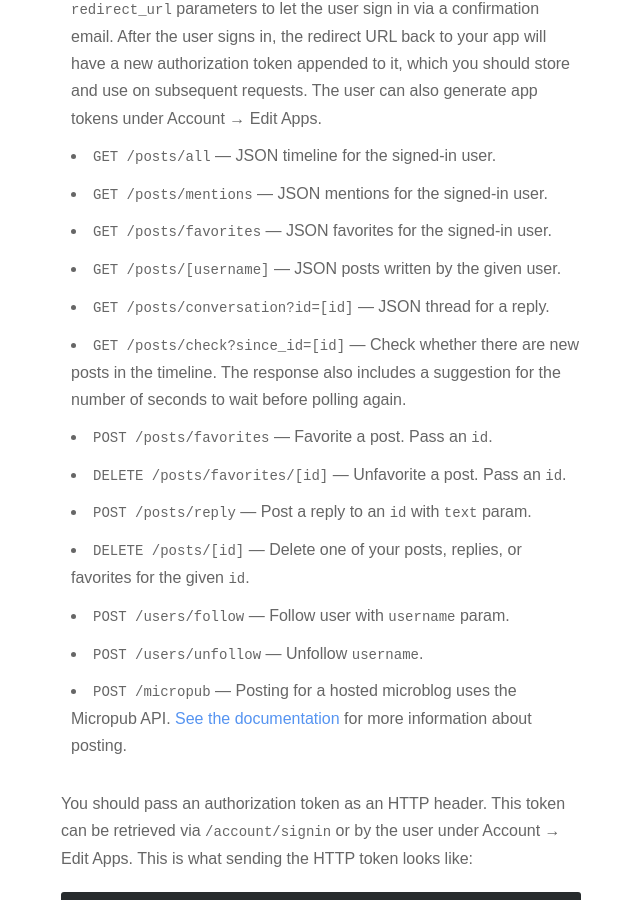
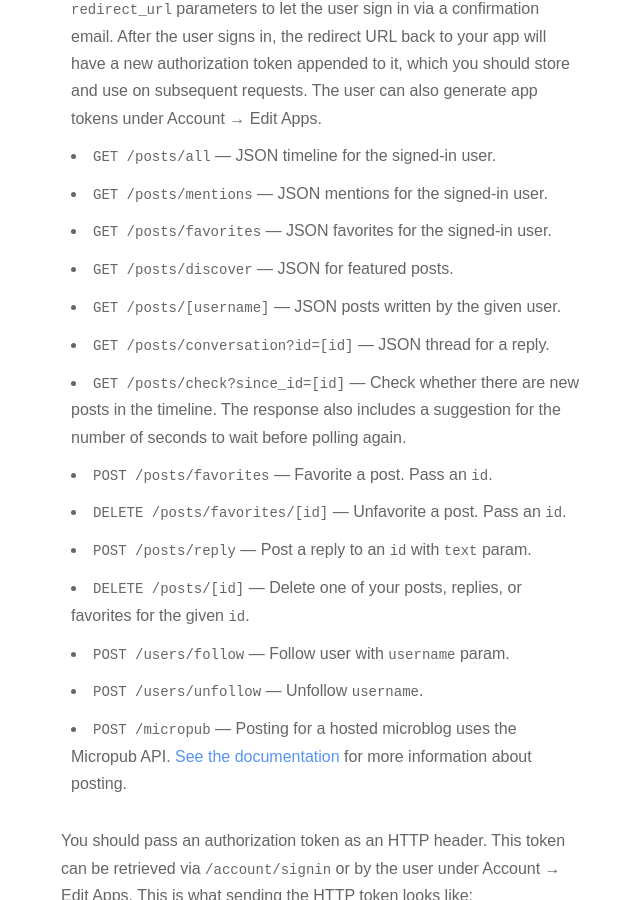
Before and after one commit to microdotblog/help.micro.blog, a Jekyll site: the page built from _posts/2017-02-14-api-json.markdown, in a window 1280 px wide and 900 px high, scrolled down 1153 px. Shown: the whole window, without its empty margins (319-959 px from the left). Built offline with Jekyll 4.4.1, drawn with Linux system fonts in a browser that asks for light colours; nearby versions of some CDN libraries.

Commit message:
Added /discover API to docs.

```diff
--- a/_posts/2017-02-14-api-json.markdown
+++ b/_posts/2017-02-14-api-json.markdown
@@ -45,6 +45,7 @@ The following endpoints are supported:
 * `GET /posts/all` — JSON timeline for the signed-in user.
 * `GET /posts/mentions` — JSON mentions for the signed-in user.
 * `GET /posts/favorites` — JSON favorites for the signed-in user.
+* `GET /posts/discover` — JSON for featured posts.
 * `GET /posts/[username]` — JSON posts written by the given user.
 * `GET /posts/conversation?id=[id]` — JSON thread for a reply.
 * `GET /posts/check?since_id=[id]` — Check whether there are new posts in the timeline. The response also includes a suggestion for the number of seconds to wait before polling again.
```
